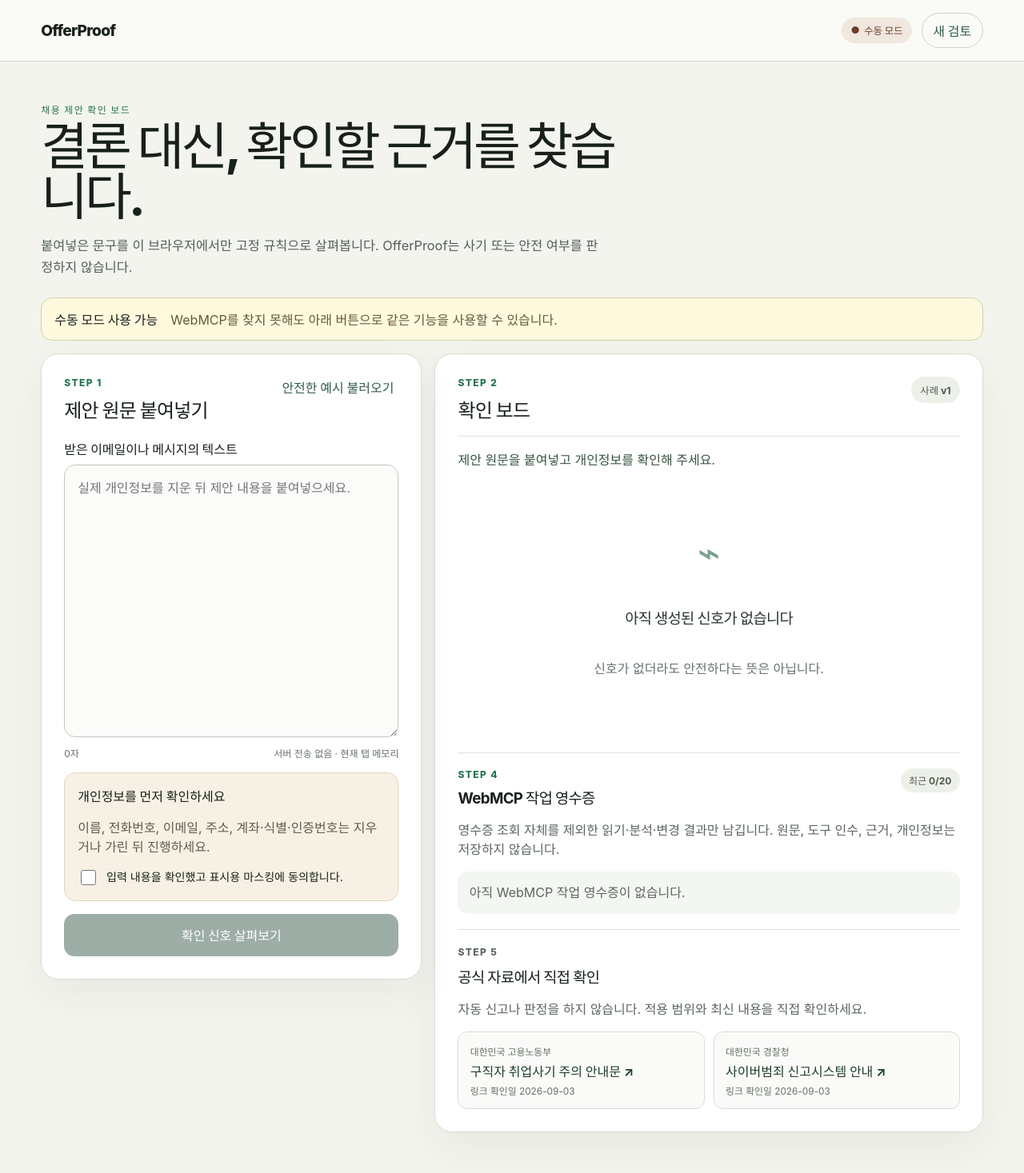
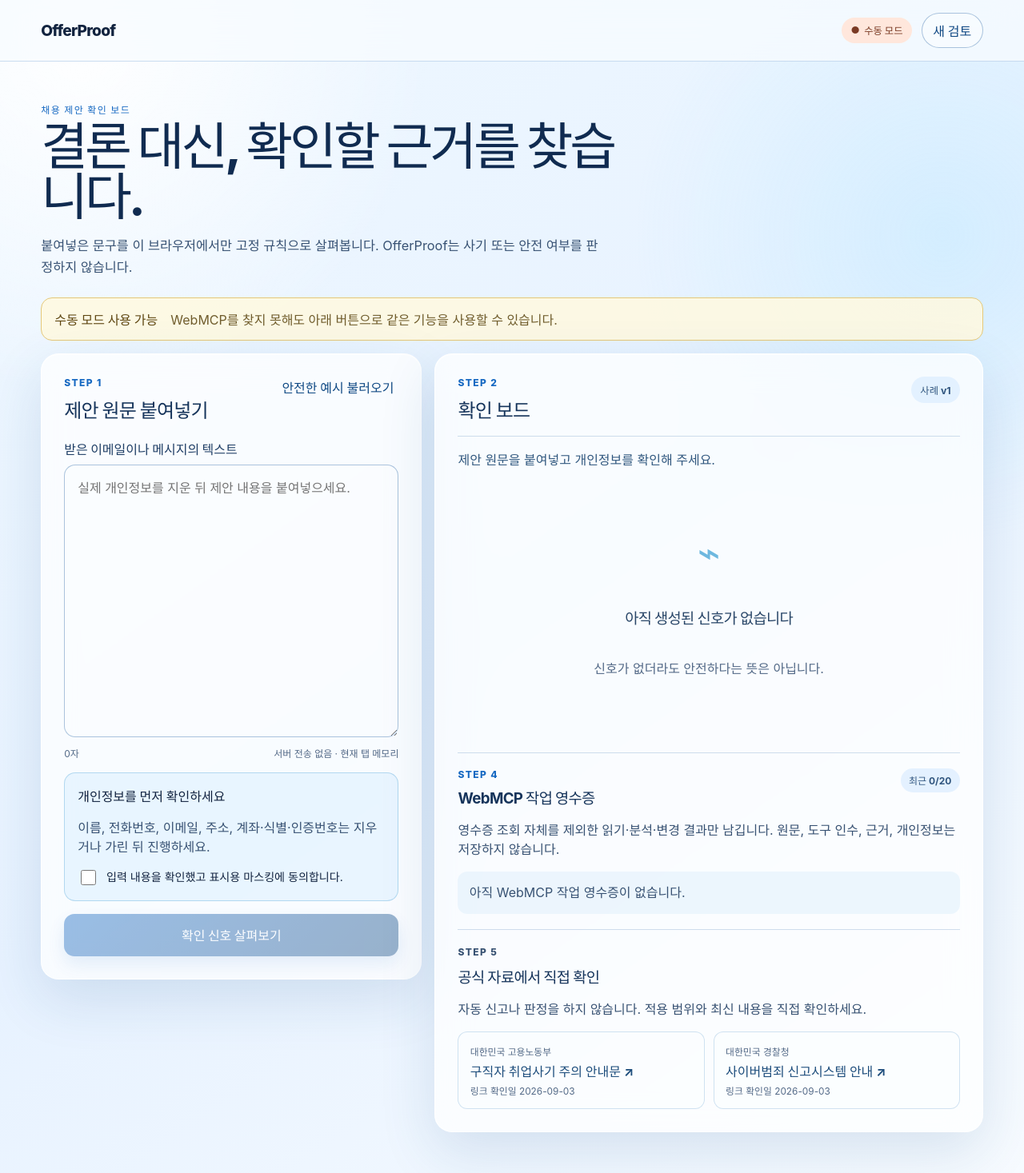
Before and after one commit to kjs844-art/offerproof-webmcp, a React (Vite) app: page / in a window 1280 px wide. Shown: the whole page at 80% size. Built offline with nearby package versions, Linux system fonts and the light colour scheme.

Commit message:
Polish blue glassmorphism visual system

```diff
--- a/src/styles.css
+++ b/src/styles.css
@@ -1,110 +1,152 @@
 :root {
-  color: #172019;
-  background: #f3f4ee;
+  color: #12233f;
+  background: #eaf4ff;
   font-family: Inter, Pretendard, "Noto Sans KR", system-ui, sans-serif;
   font-synthesis: none;
   text-rendering: optimizeLegibility;
+  --ink: #12233f;
+  --muted: #536987;
+  --muted-strong: #385273;
+  --line: rgba(105, 146, 193, .3);
+  --line-strong: rgba(76, 126, 181, .46);
+  --glass: rgba(255, 255, 255, .72);
+  --glass-strong: rgba(255, 255, 255, .86);
+  --blue: #1769c2;
+  --blue-deep: #104984;
+  --blue-soft: #dceeff;
+  --cyan: #42b9e8;
+  --shadow: 0 24px 70px rgba(30, 87, 141, .14);
 }
 
 * { box-sizing: border-box; }
-body { margin: 0; min-width: 320px; min-height: 100vh; }
+html { scroll-behavior: smooth; }
+body {
+  margin: 0;
+  min-width: 320px;
+  min-height: 100vh;
+  background:
+    radial-gradient(circle at 8% 4%, rgba(255, 255, 255, .95), transparent 27rem),
+    radial-gradient(circle at 92% 20%, rgba(148, 221, 255, .24), transparent 24rem),
+    linear-gradient(145deg, #eff8ff 0%, #e7f2ff 52%, #f7fbff 100%);
+}
+body::before,
+body::after {
+  content: "";
+  position: fixed;
+  z-index: -1;
+  width: 18rem;
+  height: 18rem;
+  border-radius: 50%;
+  filter: blur(20px);
+  pointer-events: none;
+}
+body::before { top: 18%; right: -7rem; background: rgba(94, 192, 235, .16); }
+body::after { bottom: -8rem; left: -6rem; background: rgba(113, 151, 241, .13); }
 button, textarea, input { font: inherit; }
-button, input { accent-color: #146c43; }
+button, input { accent-color: var(--blue); }
 button:focus-visible, a:focus-visible, textarea:focus-visible, input:focus-visible, summary:focus-visible {
-  outline: 3px solid #3f87ff;
+  outline: 3px solid #075eb8;
   outline-offset: 3px;
 }
 .app-shell { min-height: 100vh; }
 .topbar {
   display: flex; align-items: center; justify-content: space-between; gap: 1rem;
-  padding: 1rem clamp(1rem, 4vw, 4rem); border-bottom: 1px solid #d8dcd1;
-  background: rgba(250, 251, 247, .94); position: sticky; top: 0; z-index: 5;
-  backdrop-filter: blur(12px);
+  padding: 1rem clamp(1rem, 4vw, 4rem);
+  border-bottom: 1px solid rgba(112, 159, 207, .34);
+  background: rgba(248, 252, 255, .76);
+  position: sticky; top: 0; z-index: 5;
+  backdrop-filter: blur(18px);
+  -webkit-backdrop-filter: blur(18px);
 }
-.brand { color: #172019; font-size: 1.2rem; font-weight: 850; text-decoration: none; letter-spacing: -.04em; }
+.brand { color: var(--ink); font-size: 1.2rem; font-weight: 850; text-decoration: none; letter-spacing: -.04em; }
 .topbar-actions { display: flex; align-items: center; gap: .75rem; }
 .status-pill, .version-badge, .observation-badge {
   display: inline-flex; align-items: center; gap: .35rem; border-radius: 999px;
   padding: .45rem .7rem; font-size: .77rem; font-weight: 750;
 }
-.status-registered { background: #dff4e8; color: #0f5b37; }
-.status-checking { background: #f7edca; color: #6a5010; }
-.status-unsupported, .status-error { background: #f0e7df; color: #6c3f26; }
-.ghost-button, .text-button { border: 0; background: transparent; color: #315d48; font-weight: 750; cursor: pointer; }
-.ghost-button { border: 1px solid #cbd3c8; border-radius: 999px; padding: .55rem .85rem; }
+.status-registered { background: #d9f4ff; color: #075b83; }
+.status-checking { background: #fff0c9; color: #70500b; }
+.status-unsupported, .status-error { background: #ffe7dc; color: #7a3a24; }
+.ghost-button, .text-button { border: 0; background: transparent; color: var(--blue-deep); font-weight: 750; cursor: pointer; }
+.ghost-button { border: 1px solid var(--line-strong); border-radius: 999px; padding: .55rem .85rem; background: rgba(255, 255, 255, .38); }
 .workspace { width: min(1440px, 100%); margin: 0 auto; padding: clamp(1.4rem, 4vw, 3.8rem); }
 .intro { max-width: 840px; margin-bottom: 1.5rem; }
-.eyebrow, .step-label { margin: 0 0 .45rem; color: #267450; font-size: .75rem; font-weight: 850; letter-spacing: .12em; }
-.intro h1 { margin: 0; max-width: 760px; font-size: clamp(2rem, 5vw, 4.5rem); line-height: .98; letter-spacing: -.065em; }
-.intro p:last-child { max-width: 700px; color: #536057; font-size: 1.02rem; line-height: 1.65; }
-.fallback-banner { display: flex; gap: .65rem 1rem; flex-wrap: wrap; padding: .9rem 1rem; margin-bottom: 1rem; border: 1px solid #d6cfae; border-radius: 14px; background: #fff9dd; }
-.fallback-banner span { color: #625b3a; }
+.eyebrow, .step-label { margin: 0 0 .45rem; color: var(--blue); font-size: .75rem; font-weight: 850; letter-spacing: .12em; }
+.intro h1 { margin: 0; max-width: 760px; font-size: clamp(2rem, 5vw, 4.5rem); line-height: .98; letter-spacing: -.065em; color: #102b50; }
+.intro p:last-child { max-width: 700px; color: var(--muted-strong); font-size: 1.02rem; line-height: 1.65; }
+.fallback-banner { display: flex; gap: .65rem 1rem; flex-wrap: wrap; padding: .9rem 1rem; margin-bottom: 1rem; border: 1px solid #e5c878; border-radius: 14px; background: rgba(255, 250, 224, .86); color: #5e4611; }
+.fallback-banner span { color: #705d2d; }
 .workspace-grid { display: grid; grid-template-columns: minmax(320px, .82fr) minmax(420px, 1.18fr); gap: 1rem; align-items: start; }
-.panel { background: #fff; border: 1px solid #d8dcd1; border-radius: 22px; box-shadow: 0 18px 50px rgba(30, 47, 36, .06); overflow: hidden; }
+.panel {
+  background: var(--glass); border: 1px solid rgba(255, 255, 255, .86); border-radius: 22px;
+  box-shadow: var(--shadow), inset 0 1px 0 rgba(255, 255, 255, .68);
+  overflow: hidden; backdrop-filter: blur(20px); -webkit-backdrop-filter: blur(20px);
+}
 .input-panel { padding: clamp(1rem, 2.5vw, 1.75rem); position: sticky; top: 84px; }
 .result-panel { padding: clamp(1rem, 2.5vw, 1.75rem); }
 .panel-heading, .subheading-row { display: flex; justify-content: space-between; gap: 1rem; align-items: start; }
-.panel h2, .panel h3 { margin: 0; letter-spacing: -.035em; }
-.input-panel > label { display: block; margin: 1.25rem 0 .5rem; font-weight: 760; }
-textarea { width: 100%; resize: vertical; border: 1px solid #bfc8bd; border-radius: 14px; padding: 1rem; line-height: 1.6; background: #fbfcf9; color: #172019; }
-.field-meta { display: flex; justify-content: space-between; gap: 1rem; margin-top: .45rem; color: #667169; font-size: .75rem; }
-.privacy-card { margin: 1rem 0; padding: 1rem; border-radius: 14px; background: #f6f1e4; border: 1px solid #e3d6b9; }
-.privacy-card p { color: #625c4c; line-height: 1.5; }
+.panel h2, .panel h3 { margin: 0; letter-spacing: -.035em; color: #16345b; }
+.input-panel > label { display: block; margin: 1.25rem 0 .5rem; font-weight: 760; color: #1e3d65; }
+textarea { width: 100%; resize: vertical; border: 1px solid var(--line-strong); border-radius: 14px; padding: 1rem; line-height: 1.6; background: rgba(250, 253, 255, .72); color: var(--ink); }
+.field-meta { display: flex; justify-content: space-between; gap: 1rem; margin-top: .45rem; color: var(--muted); font-size: .75rem; }
+.privacy-card { margin: 1rem 0; padding: 1rem; border-radius: 14px; background: rgba(225, 243, 255, .7); border: 1px solid rgba(104, 174, 220, .42); }
+.privacy-card p { color: var(--muted-strong); line-height: 1.5; }
 .check-row, .agent-consent { display: flex; gap: .65rem; align-items: flex-start; line-height: 1.45; font-size: .88rem; }
 .check-row input, .agent-consent input, .verification-row input { width: 1.15rem; height: 1.15rem; flex: 0 0 auto; margin-top: .1rem; }
-.primary-button, .secondary-button { width: 100%; border: 0; border-radius: 13px; padding: .9rem 1rem; font-weight: 850; cursor: pointer; }
-.primary-button { background: #173f2e; color: #fff; }
+.primary-button, .secondary-button { width: 100%; border: 0; border-radius: 13px; padding: .9rem 1rem; font-weight: 850; cursor: pointer; transition: transform .18s ease, box-shadow .18s ease, background .18s ease; }
+.primary-button { background: linear-gradient(135deg, #1769c2, #104984); color: #fff; box-shadow: 0 10px 22px rgba(23, 105, 194, .25); }
+.secondary-button { background: rgba(211, 239, 255, .88); color: #104d86; border: 1px solid rgba(91, 157, 211, .34); }
+.primary-button:hover:not(:disabled), .secondary-button:hover { transform: translateY(-1px); box-shadow: 0 12px 26px rgba(32, 106, 169, .18); }
 .primary-button:disabled { opacity: .42; cursor: not-allowed; }
-.secondary-button { background: #dff4e8; color: #0c5432; }
-.masked-preview { margin-top: 1rem; color: #475249; }
+.masked-preview { margin-top: 1rem; color: var(--muted-strong); }
 .masked-preview summary { cursor: pointer; font-weight: 700; }
-.masked-preview pre { white-space: pre-wrap; overflow-wrap: anywhere; background: #f3f5f1; padding: .8rem; border-radius: 10px; }
-.result-heading { padding-bottom: 1rem; border-bottom: 1px solid #e1e5de; }
-.version-badge { background: #edf0e9; color: #4e594f; }
-.live-notice { min-height: 1.5rem; color: #365442; }
-.stale-notice { margin: 0 0 12px; padding: 10px 12px; border-radius: 10px; background: #fff4d6; color: #704b00; font-size: .9rem; }
-.empty-state { display: grid; place-items: center; min-height: 320px; padding: 3rem 1rem; text-align: center; color: #68736b; }
-.empty-state > span { font-size: 3rem; color: #79a38b; }
-.empty-state h3 { color: #2a362e; margin-top: 1rem; }
+.masked-preview pre { white-space: pre-wrap; overflow-wrap: anywhere; background: rgba(232, 243, 252, .8); padding: .8rem; border-radius: 10px; }
+.result-heading { padding-bottom: 1rem; border-bottom: 1px solid var(--line); }
+.version-badge { background: rgba(224, 239, 255, .86); color: #31567f; }
+.live-notice { min-height: 1.5rem; color: #31587f; }
+.stale-notice { margin: 0 0 12px; padding: 10px 12px; border-radius: 10px; background: rgba(255, 244, 214, .9); color: #704b00; font-size: .9rem; }
+.empty-state { display: grid; place-items: center; min-height: 320px; padding: 3rem 1rem; text-align: center; color: var(--muted); }
+.empty-state > span { font-size: 3rem; color: #6eb8df; }
+.empty-state h3 { color: #294668; margin-top: 1rem; }
 .summary-strip { display: grid; grid-template-columns: repeat(3, 1fr); gap: .65rem; margin: 1rem 0; }
-.summary-strip div { display: flex; flex-direction: column; padding: .85rem; background: #f4f6f1; border-radius: 12px; }
-.summary-strip strong { font-size: 1.45rem; }
-.summary-strip span { color: #68736b; font-size: .75rem; }
+.summary-strip div { display: flex; flex-direction: column; padding: .85rem; background: rgba(224, 241, 255, .62); border: 1px solid rgba(145, 196, 232, .3); border-radius: 12px; }
+.summary-strip strong { font-size: 1.45rem; color: #123f72; }
+.summary-strip span { color: var(--muted); font-size: .75rem; }
 .signal-list { display: grid; gap: .8rem; }
-.signal-card { padding: 1rem; border: 1px solid #d8dcd1; border-radius: 16px; background: #fcfdfa; }
+.signal-card { padding: 1rem; border: 1px solid rgba(124, 172, 213, .34); border-radius: 16px; background: rgba(252, 254, 255, .64); box-shadow: inset 0 1px 0 rgba(255, 255, 255, .7); }
 .signal-title-row { display: flex; justify-content: space-between; gap: .75rem; align-items: center; }
-.observation-badge { background: #e3ebff; color: #244e91; }
-.signal-card code { color: #667169; font-size: .72rem; overflow-wrap: anywhere; }
+.observation-badge { background: #dbeeff; color: #1e5991; }
+.signal-card code { color: var(--muted); font-size: .72rem; overflow-wrap: anywhere; }
 .signal-card h3 { margin-top: .8rem; }
-blockquote { margin: .75rem 0; padding: .75rem 1rem; border-left: 4px solid #dc9e43; background: #fff6e7; color: #553d1e; }
+blockquote { margin: .75rem 0; padding: .75rem 1rem; border-left: 4px solid #e29d42; background: rgba(255, 247, 229, .88); color: #553d1e; }
 dl { margin: 0; }
-dl div { display: grid; grid-template-columns: 6.2rem 1fr; gap: .6rem; padding: .55rem 0; border-top: 1px solid #edf0eb; }
-dt { color: #59655d; font-size: .78rem; font-weight: 800; }
+dl div { display: grid; grid-template-columns: 6.2rem 1fr; gap: .6rem; padding: .55rem 0; border-top: 1px solid rgba(130, 167, 201, .2); }
+dt { color: #536b88; font-size: .78rem; font-weight: 800; }
 dd { margin: 0; line-height: 1.5; }
 .plan-actions { display: grid; grid-template-columns: 1fr auto; gap: 1rem; align-items: center; margin: 1rem 0; }
 .agent-consent { max-width: 220px; }
-.checklist, .action-receipts, .resources { margin-top: 1.2rem; padding-top: 1.2rem; border-top: 1px solid #dfe4dc; }
-.verification-row { display: flex; gap: .75rem; align-items: flex-start; padding: .8rem; margin-top: .55rem; border: 1px solid #dbe0d8; border-radius: 12px; cursor: pointer; }
-.verification-row.is-done { background: #edf7f0; color: #526158; text-decoration: line-through; }
+.checklist, .action-receipts, .resources { margin-top: 1.2rem; padding-top: 1.2rem; border-top: 1px solid var(--line); }
+.verification-row { display: flex; gap: .75rem; align-items: flex-start; padding: .8rem; margin-top: .55rem; border: 1px solid rgba(124, 172, 213, .34); border-radius: 12px; cursor: pointer; background: rgba(255, 255, 255, .36); }
+.verification-row.is-done { background: rgba(222, 244, 255, .72); color: #52677f; text-decoration: line-through; }
 .verification-row.is-stale { opacity: .62; cursor: not-allowed; }
 .verification-row small { display: block; margin-top: 3px; color: #704b00; font-size: .75rem; text-decoration: none; }
-.action-receipts > p { color: #5c675f; line-height: 1.5; }
-.receipt-count { flex: 0 0 auto; border-radius: 999px; padding: .4rem .65rem; background: #edf0e9; color: #4e594f; font-size: .75rem; font-weight: 750; }
-.receipt-empty { margin: .75rem 0 0; padding: .9rem; border-radius: 12px; background: #f4f6f1; }
+.action-receipts > p { color: var(--muted-strong); line-height: 1.5; }
+.receipt-count { flex: 0 0 auto; border-radius: 999px; padding: .4rem .65rem; background: rgba(224, 239, 255, .86); color: #31567f; font-size: .75rem; font-weight: 750; }
+.receipt-empty { margin: .75rem 0 0; padding: .9rem; border-radius: 12px; background: rgba(229, 242, 252, .68); }
 .receipt-list { display: grid; gap: .65rem; max-height: 25rem; margin: .8rem 0 0; padding: 0; overflow-y: auto; list-style: none; }
-.receipt-row { padding: .85rem; border: 1px solid #d8dcd1; border-left-width: 4px; border-radius: 12px; background: #fcfdfa; }
-.receipt-row.receipt-success { border-left-color: #2c8457; }
-.receipt-row.receipt-blocked { border-left-color: #b97622; background: #fffaf0; }
+.receipt-row { padding: .85rem; border: 1px solid rgba(124, 172, 213, .34); border-left-width: 4px; border-radius: 12px; background: rgba(252, 254, 255, .64); }
+.receipt-row.receipt-success { border-left-color: #2395c8; }
+.receipt-row.receipt-blocked { border-left-color: #c27a24; background: rgba(255, 250, 240, .84); }
 .receipt-title-row { display: flex; justify-content: space-between; gap: .75rem; align-items: center; }
-.receipt-title-row time, .receipt-row small { color: #667169; font-size: .74rem; }
-.receipt-row code { display: block; margin-top: .35rem; color: #315d48; font-size: .76rem; overflow-wrap: anywhere; }
+.receipt-title-row time, .receipt-row small { color: var(--muted); font-size: .74rem; }
+.receipt-row code { display: block; margin-top: .35rem; color: #245e94; font-size: .76rem; overflow-wrap: anywhere; }
 .receipt-row p { margin: .45rem 0; line-height: 1.45; }
 .receipt-row small { display: block; overflow-wrap: anywhere; }
-.resources > p { color: #5c675f; line-height: 1.5; }
+.resources > p { color: var(--muted-strong); line-height: 1.5; }
 .resource-list { display: grid; grid-template-columns: repeat(2, 1fr); gap: .7rem; }
-.resource-list a { display: flex; flex-direction: column; gap: .25rem; padding: .9rem; border: 1px solid #d6ddd4; border-radius: 12px; color: #1e3d2d; text-decoration: none; background: #fafbf8; }
-.resource-list a:hover { border-color: #4f8b6b; }
-.resource-list span, .resource-list small { color: #647068; font-size: .74rem; }
+.resource-list a { display: flex; flex-direction: column; gap: .25rem; padding: .9rem; border: 1px solid rgba(124, 172, 213, .34); border-radius: 12px; color: #1d4d7c; text-decoration: none; background: rgba(250, 253, 255, .58); }
+.resource-list a:hover { border-color: #3b8ecb; background: rgba(235, 248, 255, .86); }
+.resource-list span, .resource-list small { color: var(--muted); font-size: .74rem; }
 @media (max-width: 980px) { .workspace-grid { grid-template-columns: 1fr; } .input-panel { position: static; } }
 @media (max-width: 620px) {
   .topbar { align-items: flex-start; } .topbar-actions { align-items: flex-end; flex-direction: column-reverse; }
```
Also changed, not shown: 1 other file (tests, documents, lock files or other folders).
